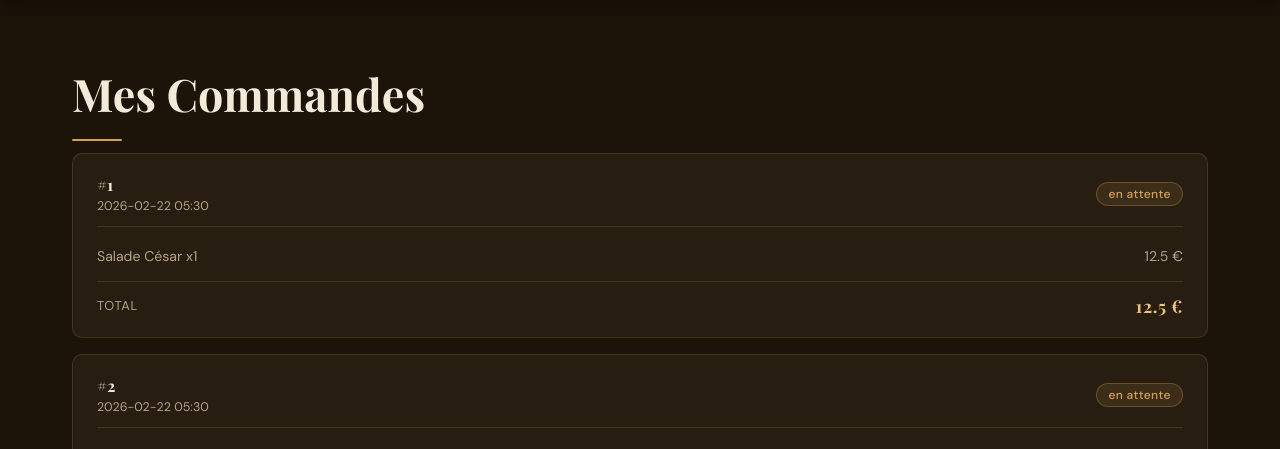
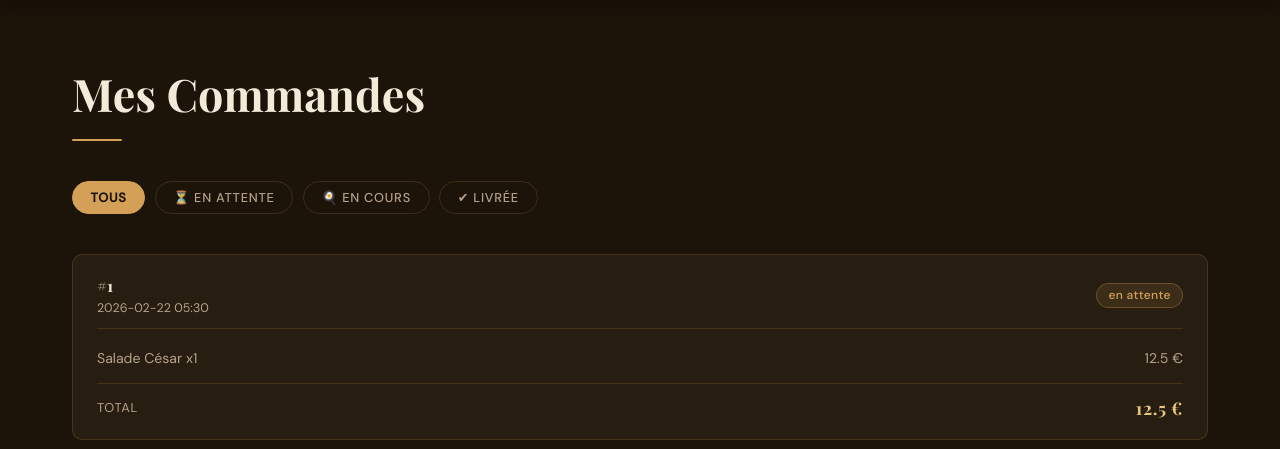
Before and after one commit to gabin2308/Resto, a Flask app: page /commandes in a window 1280 px wide. Shown: the part 72-521 px from the top of the page. Run offline with Flask 3, Linux system fonts and the light colour scheme; data comes from the database, SQL or seed files in the repository; data that the repository does not hold is empty.

Commit message:
ajout de bouton filtre par statut

```diff
--- a/app/templates/commandes.html
+++ b/app/templates/commandes.html
@@ -1,16 +1,37 @@
 {% extends 'layout.html' %}
 {% block content %}
-
 <main class="main-content">
     <div class="container">
+        <h1>Mes Commandes</h1>
 
-        <h1>Mes Commandes</h1>
+        {# ── Filtres par statut ── #}
+        <div class="filters">
+            <form method="GET" action="{{ url_for('statut') }}">
+                <button class="filter-btn {% if not request.args.get('statut') %}active{% endif %}"
+                        name="statut" value="tous">Tous</button>
+            </form>
+            <form method="GET" action="{{ url_for('statut') }}">
+                <button class="filter-btn {% if request.args.get('statut') == 'en attente' %}active{% endif %}"
+                        name="statut" value="en attente">⏳ En attente</button>
+            </form>
+            <form method="GET" action="{{ url_for('statut') }}">
+                <button class="filter-btn {% if request.args.get('statut') == 'en cours' %}active{% endif %}"
+                        name="statut" value="en cours">🍳 En cours</button>
+            </form>
+            <form method="GET" action="{{ url_for('statut') }}">
+                <button class="filter-btn {% if request.args.get('statut') == 'livrée' %}active{% endif %}"
+                        name="statut" value="livrée">✔ Livrée</button>
+            </form>
+           <!-- <form method="GET" action="{{ url_for('statut') }}">
+                <button class="filter-btn {% if request.args.get('statut') == 'annulée' %}active{% endif %}"
+                        name="statut" value="annulée">✕ Annulée</button>
+            </form>-->
+        </div>
 
         {% if commandes and commandes|length > 0 %}
         <div class="historique-list">
             {% for commande in commandes %}
             <div class="historique-card">
-
                 <div class="historique-header">
                     <div class="historique-info">
                         <span class="historique-id">#{{ commande.id }}</span>
@@ -20,7 +41,6 @@
                         {{ commande.statut }}
                     </span>
                 </div>
-
                 <div class="historique-items">
                     {% for item in commande.items %}
                     <div class="historique-item">
@@ -29,19 +49,17 @@
                     </div>
                     {% endfor %}
                 </div>
-
                 <div class="historique-total">
                     <span>Total</span>
                     <span class="historique-total-prix">{{ commande.total }} €</span>
                 </div>
-
             </div>
             {% endfor %}
         </div>
 
         {% else %}
         <div class="historique-vide">
-                <p>🍽️ Vous n'avez pas encore de commandes</p>
+            <p>🍽️ Aucune commande trouvée</p>
             <a href="{{ url_for('categorie') }}" class="btn btn-primary">
                 Voir nos repas
             </a>
@@ -56,5 +74,4 @@
         <p>&copy; 2024 Restaurant. Tous droits réservés.</p>
     </div>
 </footer>
-
 {% endblock %}
```
Lines whose indentation alone changed are shown as unchanged.
